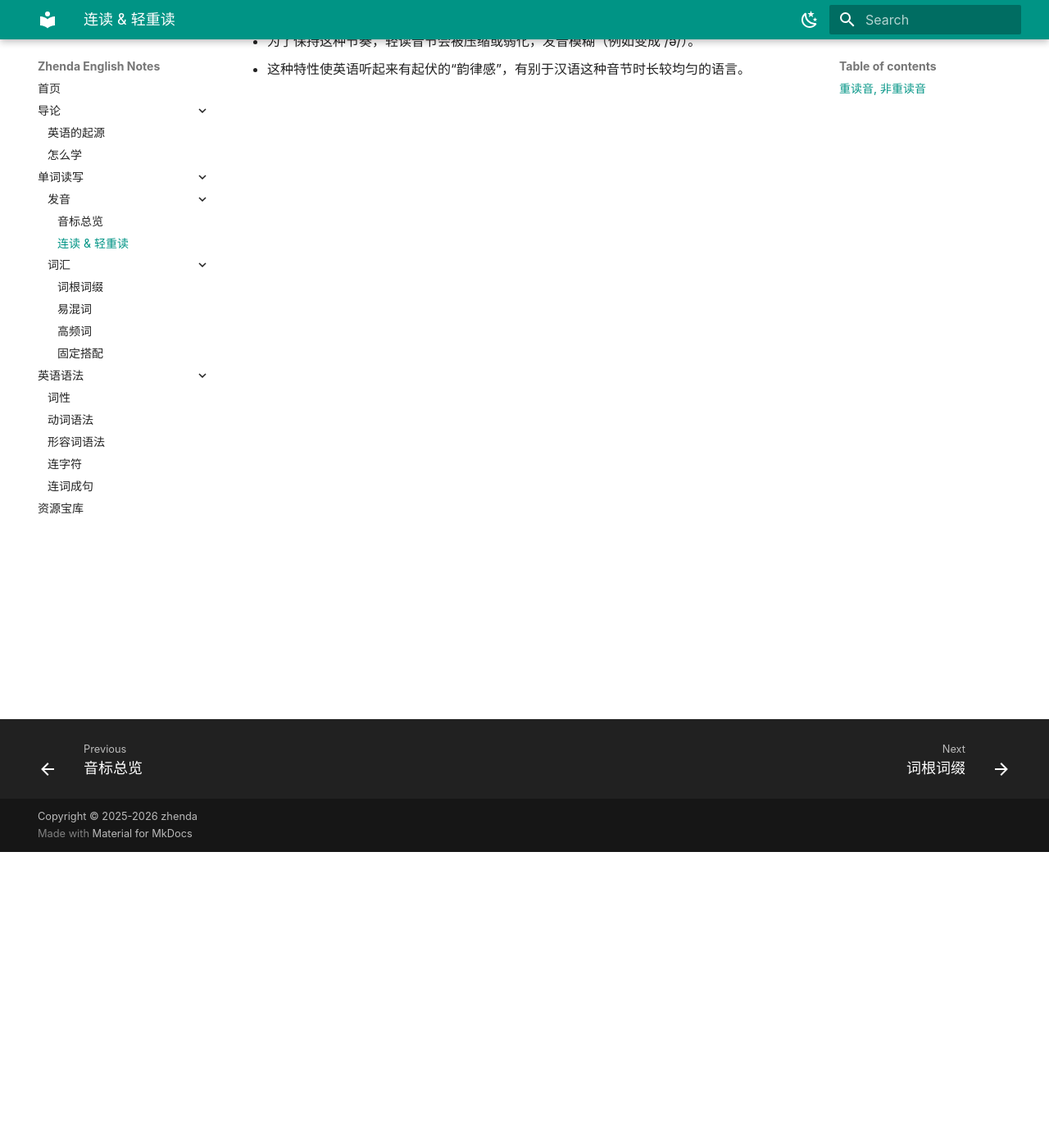
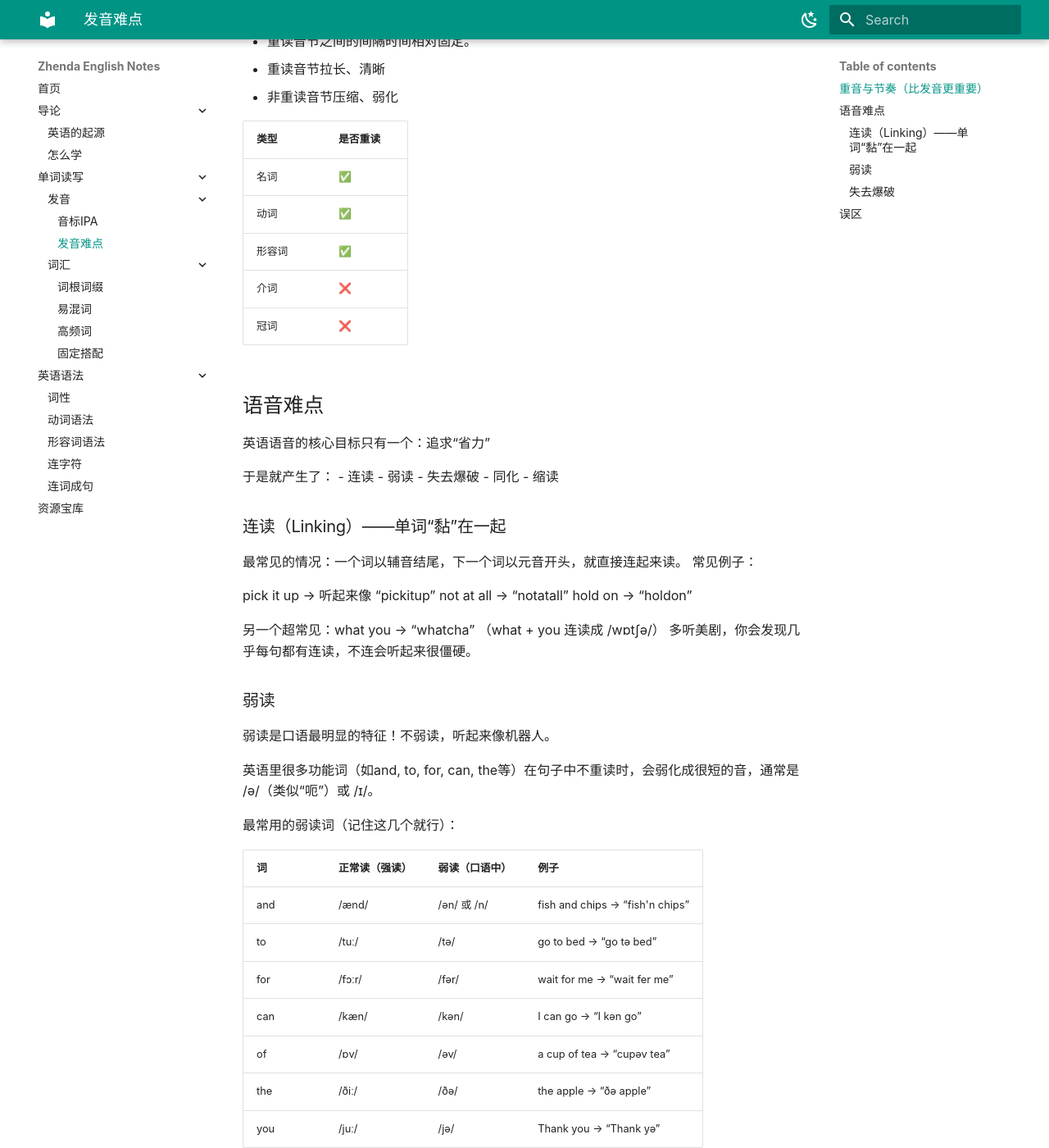
Before and after one commit to zhenda-hub/english-note, an MkDocs documentation site: the page built from docs/read-write/pronunciation/linking.md, in a window 1280 px wide and 1400 px high, scrolled down 361 px. Shown: the whole window at 82% size. Built offline with MkDocs 1.6.1 and Material for MkDocs 9.7.7, drawn with Linux system fonts in a browser that asks for light colours; plug-ins that fetch from the network failed and are left out; some of the changed text lies outside the part shown.

Commit message:
update: md

```diff
--- a/docs/read-write/pronunciation/linking.md
+++ b/docs/read-write/pronunciation/linking.md
@@ -1,11 +1,89 @@
-
-## 重读音, 非重读音
+## 重音与节奏（比发音更重要）
 
 重读和轻读是英语发音的核心特点
 
-英语是一种 重音节奏语言，其节奏由重读音节主导：
+英语是重音节奏语言， 其节奏由重读音节主导
 
-重读音节之间的间隔时间相对固定。
+特点：
 
-- 为了保持这种节奏，轻读音节会被压缩或弱化，发音模糊（例如变成 /ə/）。
-- 这种特性使英语听起来有起伏的“韵律感”，有别于汉语这种音节时长较均匀的语言。
+- 重读音节之间的间隔时间相对固定。
+- 重读音节拉长、清晰
+- 非重读音节压缩、弱化
+
+
+| 类型  | 是否重读 |
+| --- | ---- |
+| 名词  | ✅    |
+| 动词  | ✅    |
+| 形容词 | ✅    |
+| 介词  | ❌    |
+| 冠词  | ❌    |
+
+
+## 语音难点
+
+英语语音的核心目标只有一个：追求“省力”
+
+于是就产生了：
+- 连读
+- 弱读
+- 失去爆破
+- 同化
+- 缩读
+
+
+### 连读（Linking）——单词“黏”在一起
+
+最常见的情况：一个词以辅音结尾，下一个词以元音开头，就直接连起来读。
+常见例子：
+
+pick it up → 听起来像 “pickitup”
+not at all → “notatall”
+hold on → “holdon”
+
+另一个超常见：what you → “whatcha” （what + you 连读成 /wɒtʃə/）
+多听美剧，你会发现几乎每句都有连读，不连会听起来很僵硬。
+
+
+### 弱读
+
+弱读是口语最明显的特征！不弱读，听起来像机器人。
+
+英语里很多功能词（如and, to, for, can, the等）在句子中不重读时，会弱化成很短的音，通常是 /ə/（类似“呃”）或 /ɪ/。
+
+最常用的弱读词（记住这几个就行）：
+
+
+| 词  | 正常读（强读） | 弱读（口语中） | 例子                            |
+| :-- | :------------- | :------------- | :------------------------------ |
+| and | /ænd/          | /ən/ 或 /n/    | fish and chips → “fish'n chips” |
+| to  | /tuː/          | /tə/           | go to bed → “go tə bed”         |
+| for | /fɔːr/         | /fər/          | wait for me → “wait fer me”     |
+| can | /kæn/          | /kən/          | I can go → “I kən go”           |
+| of  | /ɒv/           | /əv/           | a cup of tea → “cupəv tea”      |
+| the | /ðiː/          | /ðə/           | the apple → “ðə apple”          |
+| you | /juː/          | /jə/           | Thank you → “Thank yə”          |
+
+
+
+### 失去爆破
+
+
+爆破音 /p, b, t, d, k, g/ 在某些位置只形成口型，不完全爆破（持阻但不除阻）。
+规则
+
+两个爆破音相邻：前一个失去爆破。
+示例：good ~ boy → /ɡʊb bɔɪ/（/d/ 不爆破）
+hot ~ coffee → /hɒk kɒfi/（/t/ 不爆破）
+
+爆破音 + 其他辅音：常失去爆破，尤其是 /t, d/。
+示例：next ~ please → /neks pliːz/（/t/ 失去）
+old ~ man → /əʊl mæn/（/d/ 失去）
+
+不完全爆破：有时有轻微气流，但不明显。
+
+
+
+## 误区
+
+**过度纠结“完美发音”**：语音的核心是“清晰易懂”，而非和母语者完全一致，避免因追求单个音的完美而放弃流畅度；
--- a/mkdocs.yml
+++ b/mkdocs.yml
@@ -8,8 +8,8 @@
       - 怎么学: intro/how.md
   - 单词读写:
       - 发音:
-          - 音标总览: read-write/pronunciation/ipa.md
-          - 连读 & 轻重读: read-write/pronunciation/linking.md
+          - 音标IPA: read-write/pronunciation/ipa.md
+          - 发音难点: read-write/pronunciation/linking.md
       - 词汇:
           - 词根词缀: read-write/vocab/roots.md
           - 易混词: read-write/vocab/easily-confused-words.md
```
Also changed, not shown: docs/read-write/pronunciation/ipa.md (+0 -7 lines).
